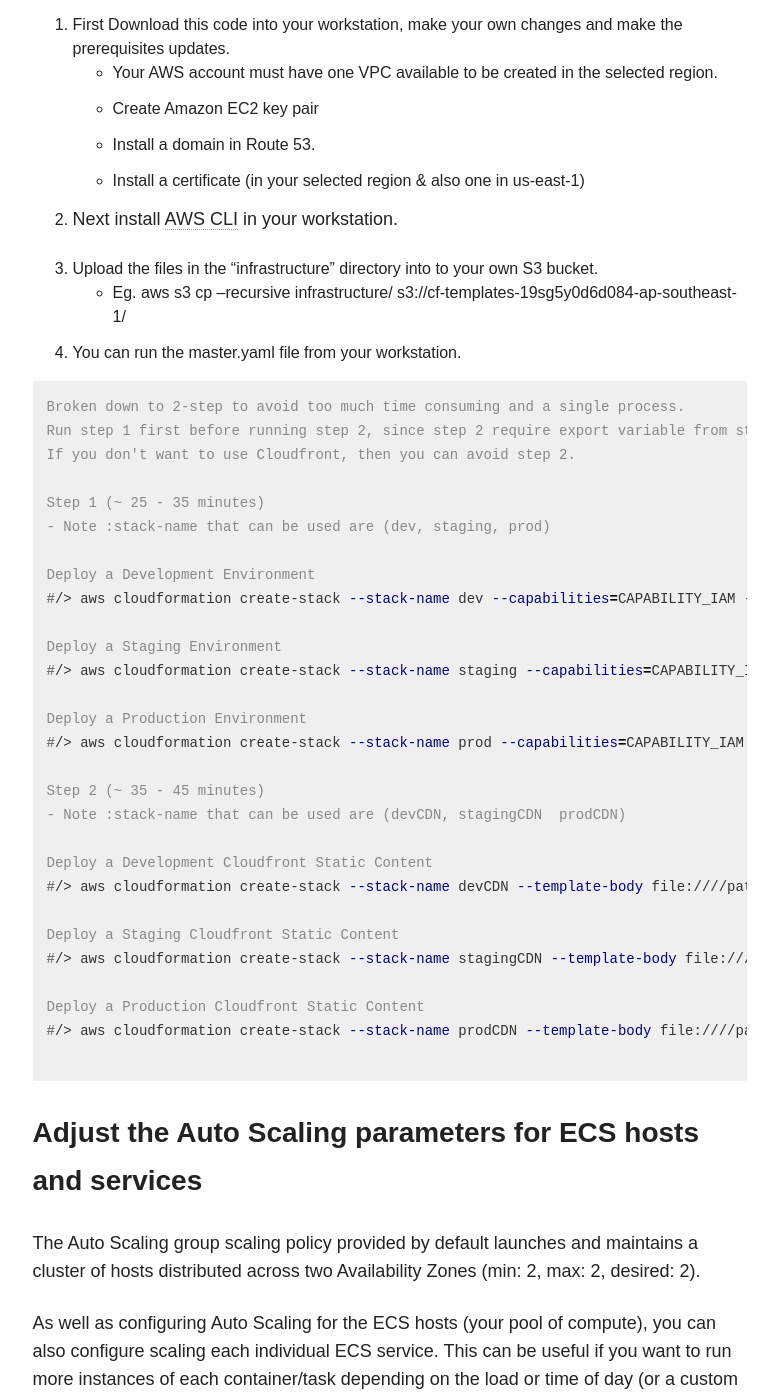
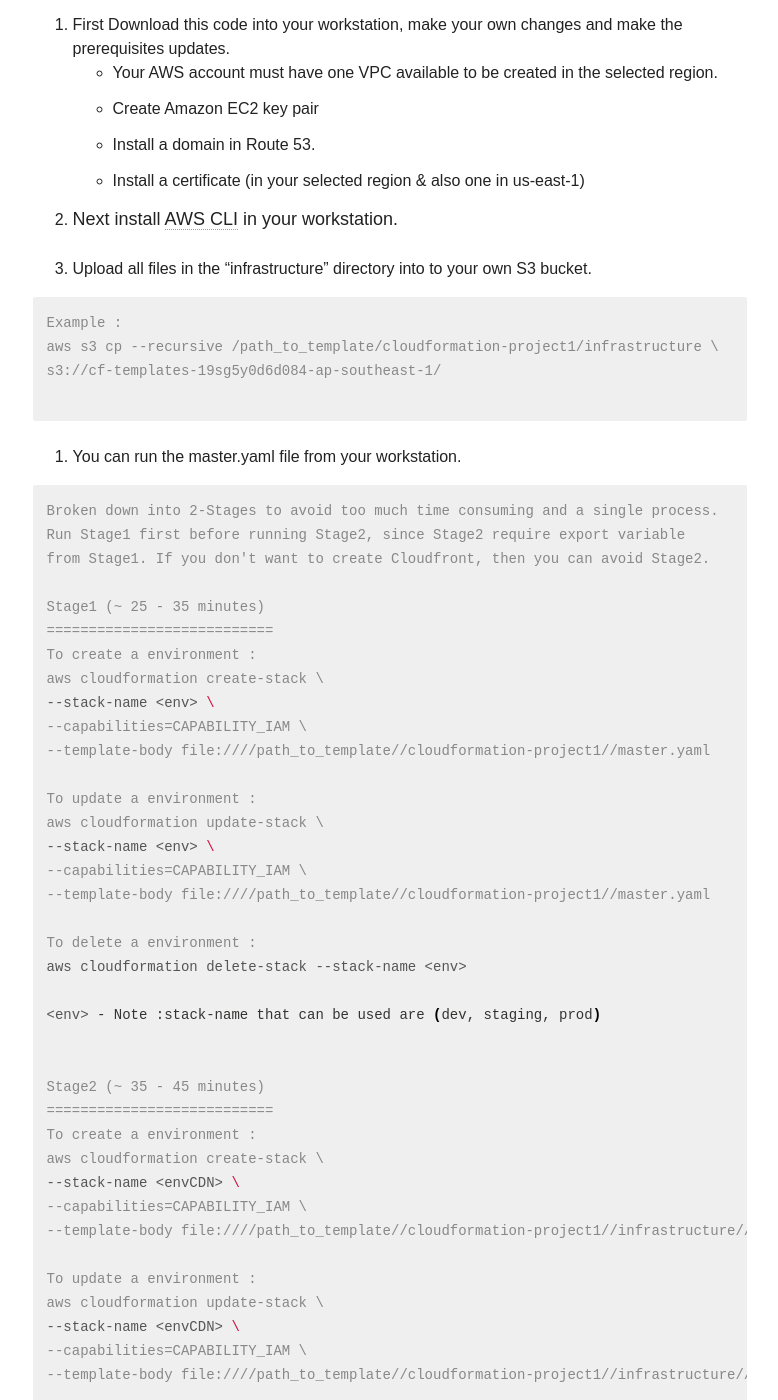
Before and after one commit to thinegan/thinegan.github.io, a Jekyll site: the page built from _posts/articles/2017-04-07-Web-Application-Architecture.md, in a window 1280 px wide and 1400 px high, scrolled down 6385 px. Shown: the whole window, without its empty margins (347-1125 px from the left). Built offline with Jekyll 4.4.1, drawn with Linux system fonts in a browser that asks for light colours; nearby versions of some CDN libraries; comment, search, counter and statistics services are not loaded; some of the changed text lies outside the part shown.

Commit message:
Update How to

````diff
--- a/_posts/articles/2017-04-07-Web-Application-Architecture.md
+++ b/_posts/articles/2017-04-07-Web-Application-Architecture.md
@@ -128,42 +128,74 @@ Example using AWS CLI Command :
 
 2. Next install [AWS CLI](aws.amazon.com/cli) in your workstation.
 
-3. Upload the files in the "infrastructure" directory into to your own S3 bucket.
- - Eg. aws s3 cp --recursive infrastructure/ s3://cf-templates-19sg5y0d6d084-ap-southeast-1/
+3. Upload all files in the "infrastructure" directory into to your own S3 bucket.
+
+```console
+Example :
+aws s3 cp --recursive /path_to_template/cloudformation-project1/infrastructure \
+s3://cf-templates-19sg5y0d6d084-ap-southeast-1/
+
+```
 
 4. You can run the master.yaml file from your workstation.
 
 ```console
-Broken down to 2-step to avoid too much time consuming and a single process.
-Run step 1 first before running step 2, since step 2 require export variable from step 1.
-If you don't want to use Cloudfront, then you can avoid step 2.
+Broken down into 2-Stages to avoid too much time consuming and a single process.
+Run Stage1 first before running Stage2, since Stage2 require export variable
+from Stage1. If you don't want to create Cloudfront, then you can avoid Stage2.
 
-Step 1 (~ 25 - 35 minutes)
-- Note :stack-name that can be used are (dev, staging, prod)
+Stage1 (~ 25 - 35 minutes)
+===========================
+To create a environment :
+aws cloudformation create-stack \
+--stack-name <env> \
+--capabilities=CAPABILITY_IAM \
+--template-body file:////path_to_template//cloudformation-project1//master.yaml
 
-Deploy a Development Environment
-#/> aws cloudformation create-stack --stack-name dev --capabilities=CAPABILITY_IAM --template-body file:////path//cloudformation-project1//master.yaml
+To update a environment :
+aws cloudformation update-stack \
+--stack-name <env> \
+--capabilities=CAPABILITY_IAM \
+--template-body file:////path_to_template//cloudformation-project1//master.yaml
 
-Deploy a Staging Environment
-#/> aws cloudformation create-stack --stack-name staging --capabilities=CAPABILITY_IAM --template-body file:////path//cloudformation-project1//master.yaml
+To delete a environment :
+aws cloudformation delete-stack --stack-name <env>
 
-Deploy a Production Environment
-#/> aws cloudformation create-stack --stack-name prod --capabilities=CAPABILITY_IAM --template-body file:////path//cloudformation-project1//master.yaml
+<env> - Note :stack-name that can be used are (dev, staging, prod)
 
-Step 2 (~ 35 - 45 minutes)
-- Note :stack-name that can be used are (devCDN, stagingCDN  prodCDN)
 
-Deploy a Development Cloudfront Static Content
-#/> aws cloudformation create-stack --stack-name devCDN --template-body file:////path//cloudformation-project1//infrastructure//webapp-cdn.yaml
+Stage2 (~ 35 - 45 minutes)
+===========================
+To create a environment :
+aws cloudformation create-stack \
+--stack-name <envCDN> \
+--capabilities=CAPABILITY_IAM \
+--template-body file:////path_to_template//cloudformation-project1//infrastructure//webapp-cdn.yaml
 
-Deploy a Staging Cloudfront Static Content
-#/> aws cloudformation create-stack --stack-name stagingCDN --template-body file:////path//cloudformation-project1//infrastructure//webapp-cdn.yaml
+To update a environment :
+aws cloudformation update-stack \
+--stack-name <envCDN> \
+--capabilities=CAPABILITY_IAM \
+--template-body file:////path_to_template//cloudformation-project1//infrastructure//webapp-cdn.yaml
 
-Deploy a Production Cloudfront Static Content
-#/> aws cloudformation create-stack --stack-name prodCDN --template-body file:////path//cloudformation-project1//infrastructure//webapp-cdn.yaml
+To delete a environment :
+aws cloudformation delete-stack --stack-name <envCDN>
+
+<envCDN> - Note :stack-name that can be used are (devCDN, stagingCDN, prodCDN)
+
+
+Example :
+aws cloudformation create-stack \
+--stack-name dev \
+--capabilities=CAPABILITY_IAM \
+--template-body file:////path_to_template//cloudformation-project1//master.yaml
+
+aws cloudformation create-stack \
+--stack-name devCDN \
+--capabilities=CAPABILITY_IAM \
+--template-body file:////path_to_template//cloudformation-project1//infrastructure//webapp-cdn.yaml
 
 ```
-
 
 ### Adjust the Auto Scaling parameters for ECS hosts and services
 
@@ -196,6 +228,40 @@ This set of templates deploys the following network design:
 You can adjust the CIDR ranges used in this section of the [master.yaml](https://github.com/thinegan/cloudformation-project1/blob/master/master.yaml) template:
 
 ```yaml
+
+# Update Domain Name
+PMHostedZone:
+  Default: "kasturicookies.com"
+  Description: "Enter an existing Hosted Zone."
+  Type: "String"
+
+# Update Sub-domain
+# Update Auto Scaling parameters (MIN,MAX,Desired)
+dev:
+  ASMIN: '2'
+  ASMAX: '2'
+  ASDES: '2'
+  WEBDOMAIN: "dev.kasturicookies.com"
+  CDNDOMAIN: "devel.kasturicookies.com"
+
+staging:
+  ASMIN: '2'
+  ASMAX: '2'
+  ASDES: '2'
+  WEBDOMAIN: "staging.kasturicookies.com"
+  CDNDOMAIN: "static.kasturicookies.com"
+
+prod:
+  ASMIN: '2'
+  ASMAX: '5'
+  ASDES: '2'
+  WEBDOMAIN: "www.kasturicookies.com"
+  CDNDOMAIN: "cdn.kasturicookies.com"
+
+# Update Uploaded SSL ARN
+CertARN: "arn:aws:acm:us-east-1:370888776060:certificate/eec1f4f2-2632-4d20-bd8a-fbfbcdb15920"
+
+# CIDR ranges
 VPC:
   Type: AWS::CloudFormation::Stack
     Properties:
````
Also changed, not shown: other parts of _posts/articles/2017-04-07-Web-Application-Architecture.md (+17 -0 lines).
